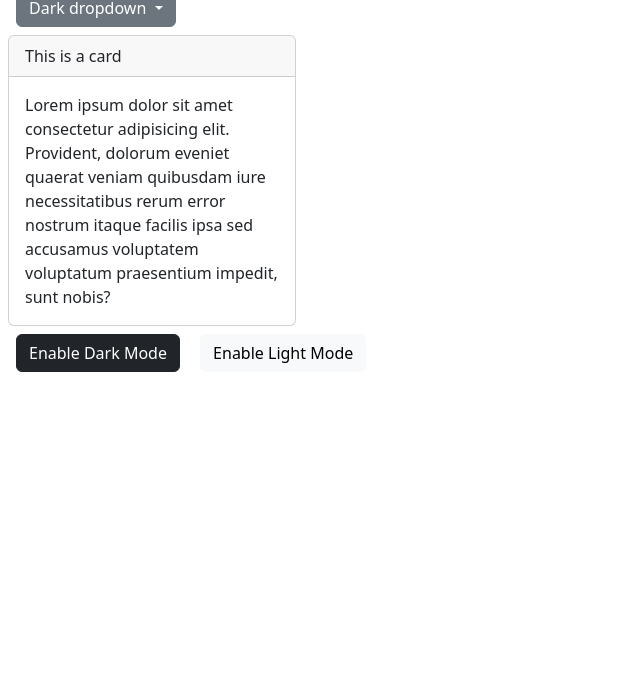
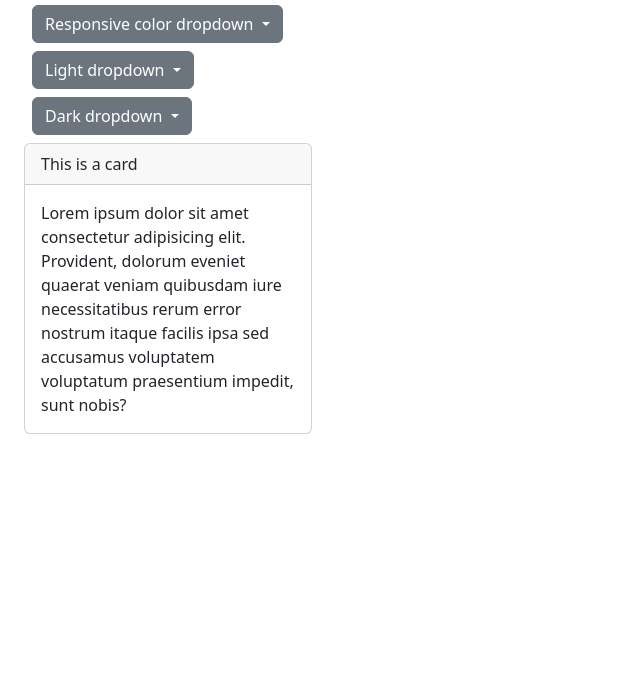
Before and after one commit to assabiri/darkModeBootstrapToggle, a plain HTML site: page index.html in a window 1280 px wide. Shown: the part 121-800 px from the top of the page, without its empty margins (0-640 px from the left). Drawn offline with Linux system fonts and the light colour scheme.

Commit message:
second-commit

```diff
--- a/index.html
+++ b/index.html
@@ -8,8 +8,33 @@
     <link rel="stylesheet" href="css/style.css" />
     <title>Mini-Project Starter</title>
   </head>
-  <body class="p-2">
+  <body class="m-4">
     <h1>Mini-Project Starter</h1>
+    <button class="btn btn-dark" data-bs-theme-value="dark">
+      Enable Dark Mode
+    </button>
+    <button class="btn btn-light" data-bs-theme-value="light">
+      Enable Light Mode
+    </button>
+    <div class="dropdown m-2">
+      <button
+        class="btn btn-secondary dropdown-toggle"
+        type="button"
+        id="dropdownMenuButtonLight"
+        data-bs-toggle="dropdown"
+        aria-expanded="false"
+      >
+        Responsive color dropdown
+      </button>
+      <ul class="dropdown-menu" aria-labelledby="dropdownMenuButton">
+        <li><a class="dropdown-item active" href="#">Action</a></li>
+        <li><a class="dropdown-item" href="#">Action</a></li>
+        <li><a class="dropdown-item" href="#">Another action</a></li>
+        <li><a class="dropdown-item" href="#">Something else here</a></li>
+        <li><hr class="dropdown-divider" /></li>
+        <li><a class="dropdown-item" href="#">Separated link</a></li>
+      </ul>
+    </div>
     <div class="dropdown m-2" data-bs-theme="light">
       <button
         class="btn btn-secondary dropdown-toggle"
@@ -18,7 +43,7 @@
         data-bs-toggle="dropdown"
         aria-expanded="false"
       >
-        Default dropdown
+        Light dropdown
       </button>
       <ul class="dropdown-menu" aria-labelledby="dropdownMenuButtonLight">
         <li><a class="dropdown-item active" href="#">Action</a></li>
@@ -58,12 +83,6 @@
         praesentium impedit, sunt nobis?
       </div>
     </div>
-    <button class="btn btn-dark m-2" data-bs-theme-value="dark">
-      Enable Dark Mode
-    </button>
-    <button class="btn btn-light m-2" data-bs-theme-value="light">
-      Enable Light Mode
-    </button>
 
     <script src="js/darkModeToggle.js"></script>
     <script src="js/bootstrap.bundle.min.js"></script>
```
